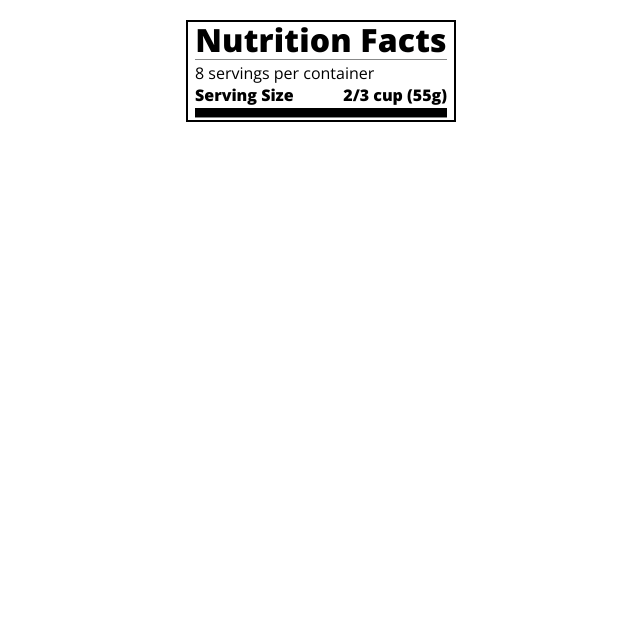
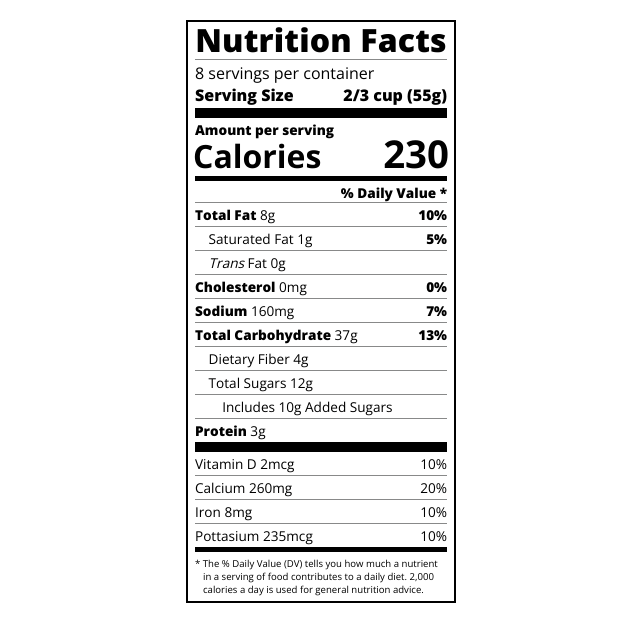
Before and after one commit to MohammedSaayim/Nutrition-Label, a plain HTML site: page index.html in a window 1280 px wide. Shown: the whole page, without its empty margins (319-959 px from the left). Drawn offline with nearby package versions, Linux system fonts and the light colour scheme.

Commit message:
finish building the nutrition label

```diff
--- a/index.html
+++ b/index.html
@@ -1,7 +1,7 @@
 <!DOCTYPE html>
 <html lang="en">
     <head>
-        <meta name="viewport" content="width=device-width, initial-size=1.0" />
+        <meta name="viewport" content="width=device-width, initial-scale=1.0" />
         <meta charset="utf-8" />
         <link rel="stylesheet" href="styles.css" />
         <link href="https://fonts.googleapis.com/css?family=Open+Sans:400,700,800" rel="stylesheet">
@@ -16,6 +16,44 @@
                 <p class="bold">Serving Size <span class="right">2/3 cup (55g)</span></p>
             </header>
             <div class="divider lg"></div>
+            <div class="calories-info">
+                <p class="bold sm-text">Amount per serving</p>
+                <h1>Calories <span class="right">230</span></h1>
+            </div>
+            <div class="divider md"></div>
+            <div class="daily-value sm-text">
+                <p><span class="right bold">% Daily Value *</span></span></p>
+                <div class="divider"></div>
+                <p><span class="bold">Total Fat</span> 8g <span class="bold right">10%</span></p>
+                <div class="divider"></div>
+                <p class="indent">Saturated Fat 1g <span class="right bold">5%</span></p>
+                <div class="divider"></div>
+                <p class="indent"><i>Trans</i> Fat 0g</p>
+                <div class="divider"></div>
+                <p><span class="bold">Cholesterol</span> 0mg <span class="bold right">0%</span></p>
+                <div class="divider"></div>
+                <p><span class="bold">Sodium</span> 160mg <span class="bold right">7%</span></p>
+                <div class="divider"></div>
+                <p><span class="bold">Total Carbohydrate</span> 37g <span class="bold right">13%</span></p>
+                <div class="divider"></div>
+                <p class="indent">Dietary Fiber 4g</p>
+                <div class="divider"></div>
+                <p class="indent">Total Sugars 12g</p>
+                <div class="divider"></div>
+                <p class="dbl-indent">Includes 10g Added Sugars</p>
+                <div class="divider"></div>
+                <p><span class="bold">Protein</span> 3g</p>
+                <div class="lg divider"></div>
+                <p>Vitamin D 2mcg <span class="right">10%</span></p>
+                <div class="divider"></div>
+                <p>Calcium 260mg <span class="right">20%</span></p>
+                <div class="divider"></div>
+                <p>Iron 8mg <span class="right">10%</span></p>
+                <div class="divider"></div>
+                <p>Pottasium 235mcg <span class="right">10%</span></p>
+                <div class="md divider"></div>
+                <p class="note">* The % Daily Value (DV) tells you how much a nutrient in a serving of food contributes to a daily diet. 2,000 calories a day is used for general nutrition advice.</p>
+            </div>
         </div>
     </body>
 </html>
--- a/styles.css
+++ b/styles.css
@@ -4,7 +4,7 @@
 .container{
     border: 2px solid black;
     margin: 20px auto;
-    max-width: 270px;
+    width: 270px;
     padding: 0 7px;
 }
 
@@ -13,20 +13,23 @@
 }
 
 html{
+    font-size: 16px;
+}
+
+body{
     font-family: "Open Sans", sans-serif;
-    font-size: 16px;
 }
 
 .divider{
     border-bottom: 1px solid #888989;
     margin: 2px 0;
+    clear: right;
 }
 
 header h1{
     letter-spacing: 0.15px;
     margin: -4px 0;
     text-align: center;
-    padding: 0;
 }
 
 p{
@@ -37,7 +40,46 @@ p{
     float: right;
 }
 
+.lg, .md{
+    background-color: black;
+    border: 0;
+}
 .lg{
     height: 10px;
-    background-color: black;
 }
+
+.sm-text{
+    font-size: 0.85rem;
+}
+
+.calories-info h1{
+    margin: -5px -2px;
+    overflow: hidden;
+}
+
+.md{
+    height: 5px;
+}
+
+.indent{
+    margin-left: 1em;
+}
+
+.dbl-indent{
+    margin-left: 2em;
+}
+
+.calories-info span{
+    font-size: 1.2em;
+    margin-top: -7px;
+}
+
+.note{
+    font-size: 0.6rem;
+    text-indent: -8px;
+    margin: 5px 0;
+    padding: 0 8px;
+}
+
+.note span{
+}
```
